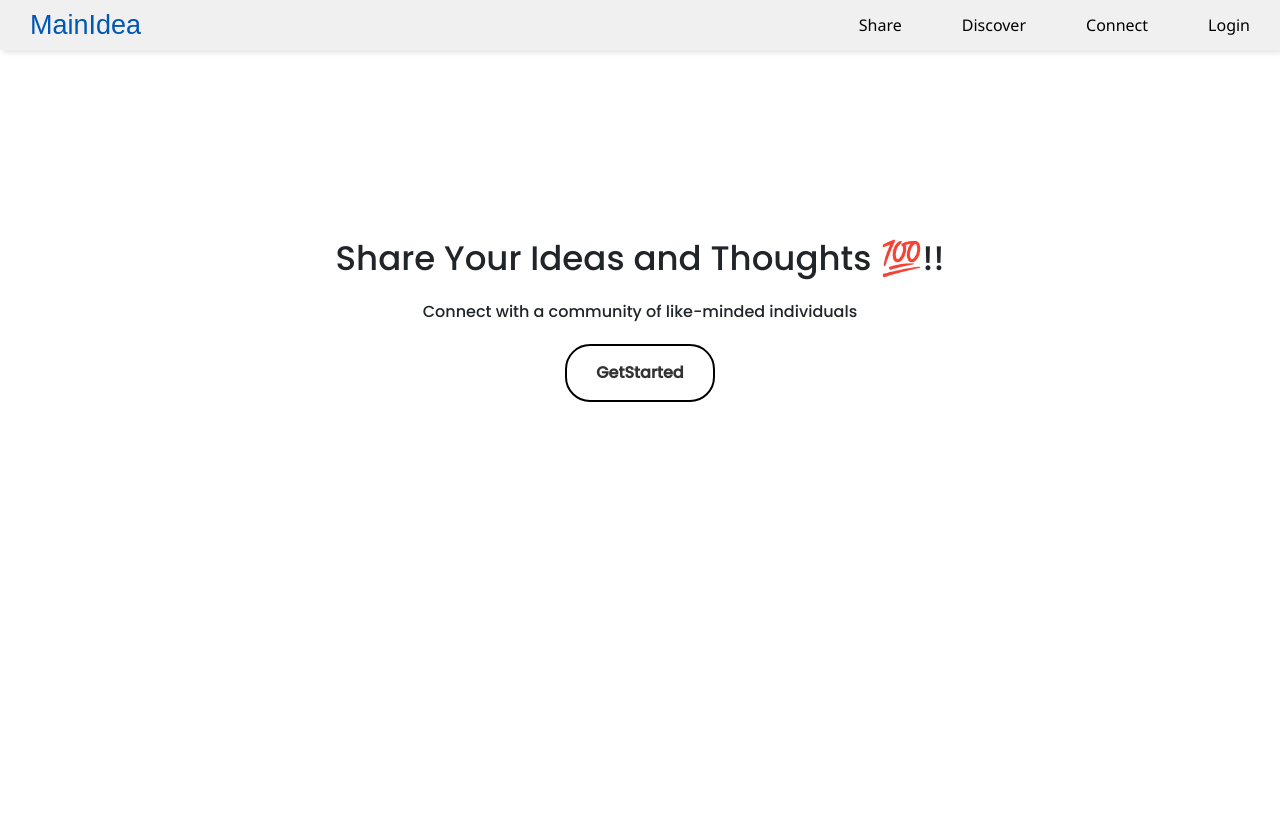
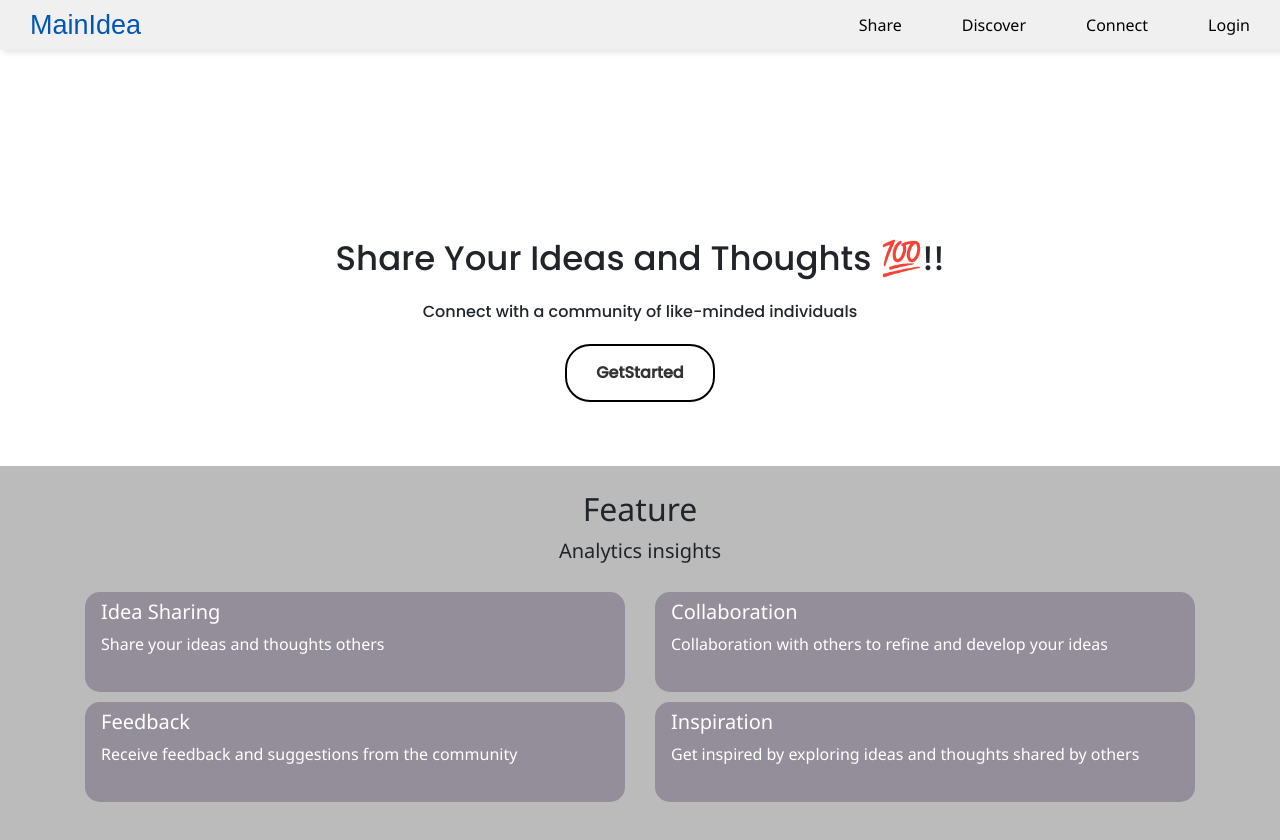
Before and after one commit to UsaidDev/Mainidea, a React (Create React App) app: page / in a window 1280 px wide. Shown: the top 840 px of the page. Before the commit the page ends 800 px from the top, so only its background shows below. Built offline with nearby package versions, Linux system fonts and the light colour scheme; a web font is replaced by a local one.

Commit message:
Feature Completed

```diff
--- a/src/Components/Banner/Banner.css
+++ b/src/Components/Banner/Banner.css
@@ -1,24 +1,27 @@
 @import url('https://fonts.googleapis.com/css2?family=Knewave&family=Poppins:ital,wght@0,500;1,500&display=swap');
 
-.content{
+.content {
     width: 100%;
     position: absolute;
     top: 40%;
     transform: translateY(-50%);
     text-align: center;
-    font-family: 'Poppins',sans-serif;
+    font-family: 'Poppins', sans-serif;
 }
-.content h2{
+
+.content h2 {
     font-size: 34px;
 }
-.content p{
+
+.content p {
     margin: 20px auto;
     font-weight: 100;
     line-height: 25px;
 }
-.getstarted{
+
+.getstarted {
     width: 150px;
-    padding:15px 0 ;
+    padding: 15px 0;
     text-align: center;
 
     border-radius: 25px;
@@ -30,10 +33,11 @@
     overflow: hidden;
     color: #333;
 }
-span{
+
+span {
     background-color: red;
     height: 100%;
-    width:0;
+    width: 0;
     border-radius: 25px;
     position: absolute;
     left: 0;
@@ -41,10 +45,94 @@ span{
     z-index: -1;
     transition: 0.5s;
 }
-.getstarted:hover span{
+
+.getstarted:hover span {
     width: 100%;
 }
-.getstarted:hover{
-   border: none;
-   color: white;
+
+.getstarted:hover {
+    border: none;
+    color: white;
 }
+
+.banner {
+    height: 400px;
+    width: auto;
+}
+
+.feature {
+    height: 400px;
+    width: auto;
+    background-color: gray;
+}
+
+@media(max-width:400px) {
+    .banner {
+        height: 500px;
+        width: auto;
+    }
+}
+
+@media(max-width:800px) {
+    .banner {
+        height: 500px;
+        width: auto;
+    }
+}
+
+@media only screen and (min-width: 768px) {
+    .banner {
+        height: 580px;
+        width: auto;
+    }
+}
+@media only screen and (min-width: 992px) {
+    .banner {
+        height: 400px;
+        width: auto;
+    }
+}
+
+
+
+
+/*-----Feature------*/
+.feature-para p{
+    font-size: 20px;
+}
+.feature-box{
+    height: 100px;
+    width: auto;
+    background-color: rgba(43, 21, 66, 0.267);
+    border-radius: 15px;
+    margin-top: 10px;
+}
+.feature-box h4{
+    margin: auto;
+    text-align: start;
+    justify-content: start;
+    font-size: 20px;
+}
+
+
+@media(max-width:600px){
+    .feature{
+        height: 600px;
+        width: auto;
+        background-color:rgba(53, 26, 82, 0.267);
+    }
+}
+@media only screen and (min-width: 768px) {
+    .feature{
+        height: 350px;
+        width: auto;
+        background-color:rgba(53, 26, 82, 0.267);
+    }
+}
+@media only screen and (min-width: 992px) {
+    .feature{
+        height: 400px;
+        width: auto;
+        background-color:rgba(0, 0, 0, 0.267);
+    }
+}
--- a/src/Components/Banner/Banner.jsx
+++ b/src/Components/Banner/Banner.jsx
@@ -2,7 +2,8 @@ import React from 'react'
 import './Banner.css'
 function Banner() {
   return (
-    <div>
+    <>
+      <div className='banner'>
         <div className="content">
           <h2>Share Your Ideas and Thoughts 💯!!</h2>
           <p>Connect with a community of like-minded individuals</p>
@@ -10,7 +11,46 @@ function Banner() {
             <button type='button' className='getstarted'><span></span>GetStarted</button>
           </div>
         </div>
-    </div>
+      </div>
+
+      <div className="feature">
+        <div className="container">
+          <div className="row d-flex justify-content-center">
+            <h2 className='mt-4'>Feature</h2>
+          </div>
+          <div className="feature-para">
+          <p className='d-flex justify-content-center'>Analytics insights</p>
+          </div>
+          <div className="row">
+            <div className="col-12 col-md-6 col-lg-6">
+              <div className="feature-box">
+                <h4 className='text-white ml-3 pt-2'>Idea Sharing</h4>
+                <p className='text-white ml-3 mt-2'>Share your ideas and thoughts others</p>
+              </div>
+            </div>
+            <div className="col-12 col-md-6 col-lg-6">
+              <div className="feature-box">
+              <h4 className='text-white ml-3 pt-2'>Collaboration</h4>
+              <p className='text-white ml-3 mt-2'>Collaboration with others to refine and develop your ideas</p>
+              </div>
+            </div>
+            <div className="col-12 col-md-6 col-lg-6">
+              <div className="feature-box">
+              <h4 className='text-white ml-3 pt-2'>Feedback</h4>
+              <p className='text-white ml-3 mt-2'>Receive feedback and suggestions from the community</p>
+              </div>
+            </div>
+            <div className="col-12 col-md-6 col-lg-6">
+              <div className="feature-box">
+              <h4 className='text-white ml-3 pt-2'>Inspiration</h4>
+              <p className='text-white ml-3 mt-2'>Get inspired by exploring ideas and thoughts shared by others</p>
+              </div>
+            </div>
+          </div>
+        </div>
+      </div>
+    </>
+
   )
 }
 
```
Also changed, not shown: src/Components/Footer/Footer.jsx (line endings or trailing spaces).
